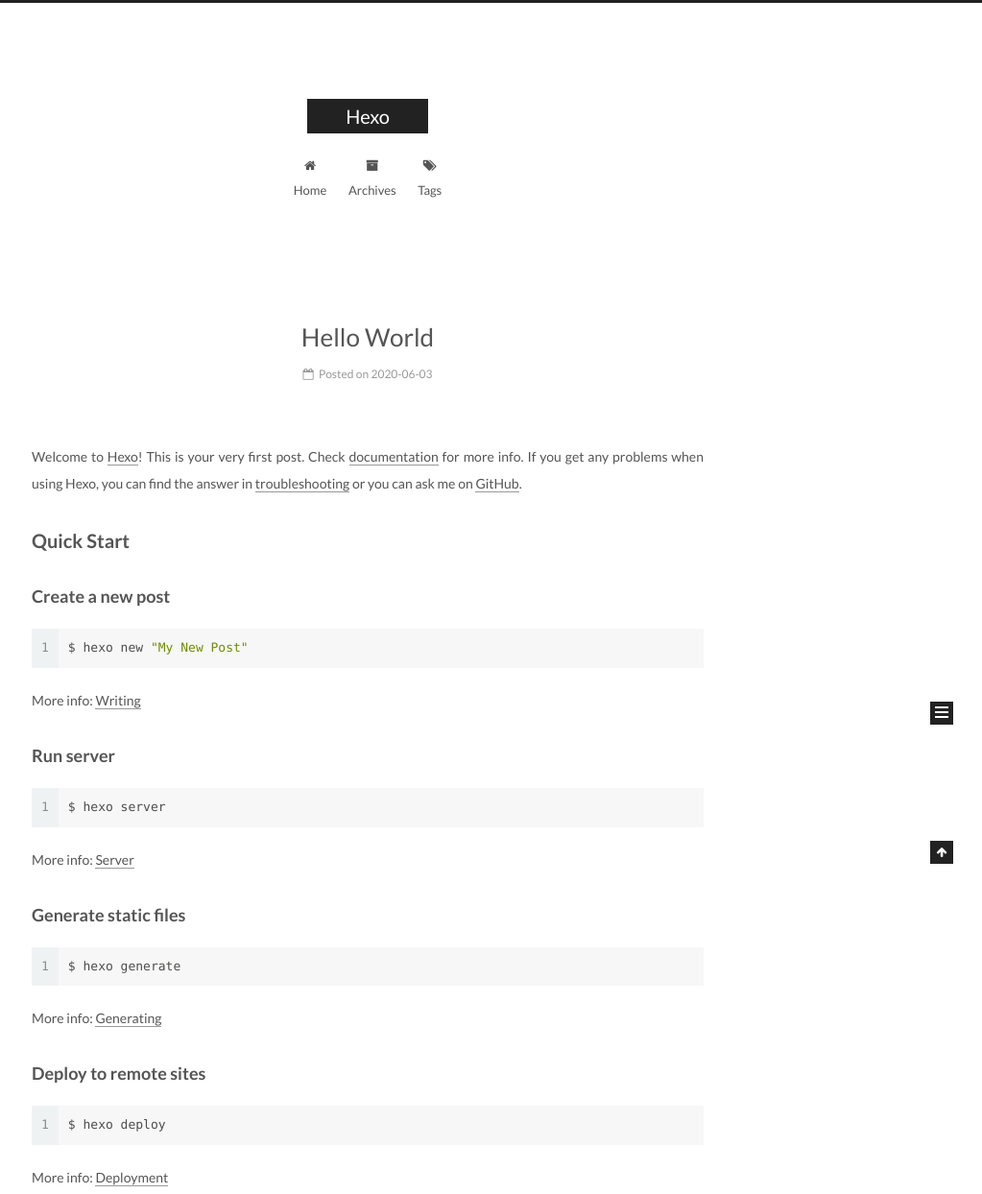
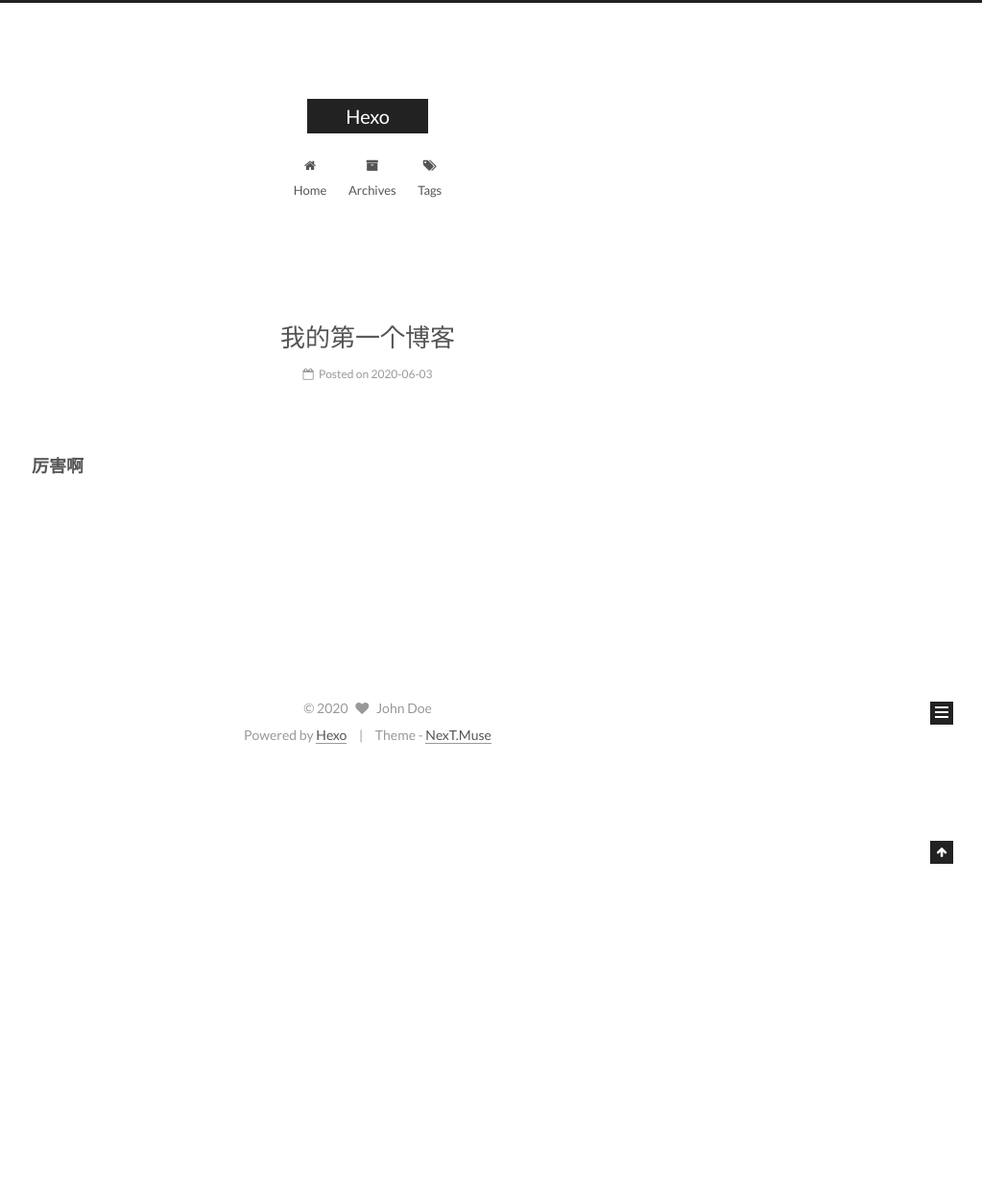
Before and after one commit to zfha/ffan.github.io, a plain HTML site: page index.html in a window 1280 px wide. Shown: the top 1244 px of the page at 96% size, without its empty margins (257-1280 px from the left). After the commit the page ends 800 px from the top, so only its background shows below. Drawn offline with Linux system fonts and the light colour scheme.

Commit message:
Site updated: 2020-06-04 10:37:35

```diff
--- a/css/main.css
+++ b/css/main.css
@@ -1807,7 +1807,7 @@
   width: 4px;
   height: 4px;
   border-radius: 50%;
-  background: #41ffff;
+  background: #95008e;
 }
 .links-of-blogroll {
   font-size: 13px;
--- a/index.html
+++ b/index.html
@@ -279,7 +279,7 @@
 
           <h1 class="post-title" itemprop="name headline">
 
-                <a class="post-title-link" href="/2020/06/03/hello-world/" itemprop="url">Hello World</a></h1>
+                <a class="post-title-link" href="/2020/06/03/hello-world/" itemprop="url">我的第一个博客</a></h1>
 
 
         <div class="post-meta">
@@ -331,20 +331,7 @@
 
 
 
-            <p>Welcome to <a href="https://hexo.io/" target="_blank" rel="noopener">Hexo</a>! This is your very first post. Check <a href="https://hexo.io/docs/" target="_blank" rel="noopener">documentation</a> for more info. If you get any problems when using Hexo, you can find the answer in <a href="https://hexo.io/docs/troubleshooting.html" target="_blank" rel="noopener">troubleshooting</a> or you can ask me on <a href="https://github.com/hexojs/hexo/issues" target="_blank" rel="noopener">GitHub</a>.</p>
-<h2 id="Quick-Start"><a href="#Quick-Start" class="headerlink" title="Quick Start"></a>Quick Start</h2><h3 id="Create-a-new-post"><a href="#Create-a-new-post" class="headerlink" title="Create a new post"></a>Create a new post</h3><figure class="highlight bash"><table><tr><td class="gutter"><pre><span class="line">1</span><br></pre></td><td class="code"><pre><span class="line">$ hexo new <span class="string">"My New Post"</span></span><br></pre></td></tr></table></figure>
-
-<p>More info: <a href="https://hexo.io/docs/writing.html" target="_blank" rel="noopener">Writing</a></p>
-<h3 id="Run-server"><a href="#Run-server" class="headerlink" title="Run server"></a>Run server</h3><figure class="highlight bash"><table><tr><td class="gutter"><pre><span class="line">1</span><br></pre></td><td class="code"><pre><span class="line">$ hexo server</span><br></pre></td></tr></table></figure>
-
-<p>More info: <a href="https://hexo.io/docs/server.html" target="_blank" rel="noopener">Server</a></p>
-<h3 id="Generate-static-files"><a href="#Generate-static-files" class="headerlink" title="Generate static files"></a>Generate static files</h3><figure class="highlight bash"><table><tr><td class="gutter"><pre><span class="line">1</span><br></pre></td><td class="code"><pre><span class="line">$ hexo generate</span><br></pre></td></tr></table></figure>
-
-<p>More info: <a href="https://hexo.io/docs/generating.html" target="_blank" rel="noopener">Generating</a></p>
-<h3 id="Deploy-to-remote-sites"><a href="#Deploy-to-remote-sites" class="headerlink" title="Deploy to remote sites"></a>Deploy to remote sites</h3><figure class="highlight bash"><table><tr><td class="gutter"><pre><span class="line">1</span><br></pre></td><td class="code"><pre><span class="line">$ hexo deploy</span><br></pre></td></tr></table></figure>
-
-<p>More info: <a href="https://hexo.io/docs/one-command-deployment.html" target="_blank" rel="noopener">Deployment</a></p>
-
+            <h3 id="厉害啊"><a href="#厉害啊" class="headerlink" title="厉害啊"></a>厉害啊</h3>
 
 
 
```
Also changed, not shown: 2020/06/03/hello-world/index.html (+8 -21 lines), archives/2020/06/index.html (+1 -1 lines), archives/2020/index.html (+1 -1 lines), archives/index.html (+1 -1 lines).
